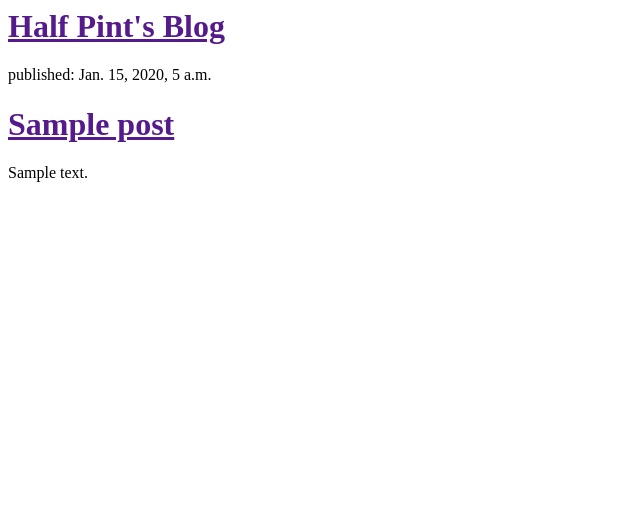
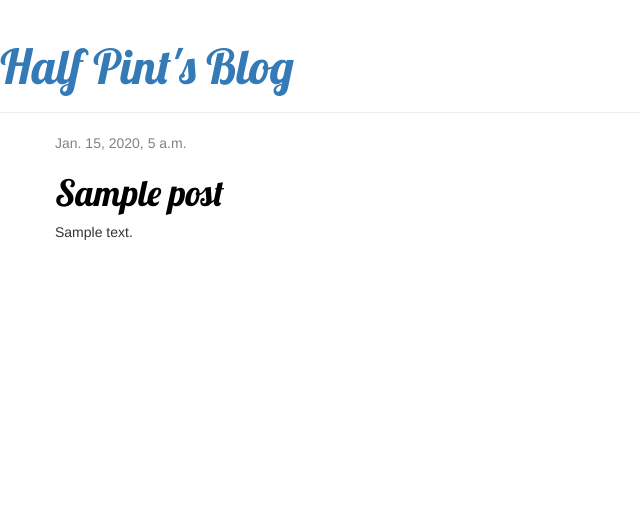
Before and after one commit to halfpint426/my-first-blog, a Django app: template blog/templates/blog/post_list.html in a window 1280 px wide. Shown: the top 512 px of the page, without its empty margins (0-640 px from the left). Run offline with Django 3.2, Linux system fonts and the light colour scheme; the template is opened without the code that fills it: values that come from a table or form of the project are taken from there, others are empty; tables that the repository leaves empty hold one stand-in row (values such as "Sample post"); some libraries are stand-ins or nearby versions.

Commit message:
Added view and template for detailed blog post as well as CSS for the site.

```diff
--- /dev/null
+++ b/blog/static/css/blog.css
@@ -0,0 +1,42 @@
+s.page-header {
+	background-color: #FFFF00;
+	margin-top: 0;
+	padding: 20px 20 px 20 px 40px;
+}
+
+.page-header h1, .page-header h1 a, .page-header h1:visited, .page-header h1 a:active{
+	color: #fffff;
+	font-size: 36pt;
+	text-declaration: none;
+}
+
+.content {
+	margin-left: 40px;
+}
+
+h1, h2, h3, h4 {
+	font-family: 'Lobster', cursive;
+}
+
+.date {
+	color: #828282;
+}
+
+.save {
+	float: right;
+}
+
+.post-form textarea, .post-form input {
+	color: #ffffff;
+	float: right;
+	font-size: 26pt;
+	margin-right: 20px;
+}
+
+.post {
+	margin-bottom: 70px;
+}
+
+.post h1 a, .post h1a:visited {
+	color: #000000;
+}
--- /dev/null
+++ b/blog/templates/blog/base.html
@@ -0,0 +1,34 @@
+{% load staticfiles %}
+<html>
+	<head>
+		<title>Half Pint's Blog</title>
+		<link rel="stylesheet" href="//maxcdn.bootstrapcdn.com/bootstrap/3.2.0/css/bootstrap.min.css">
+		<link rel="stylesheet" href="//maxcdn.bootstrapcdn.com/bootstrap/3.2.0/css/bootstrap-theme.min.css">
+		<link rel="stylesheet" href="{% static 'css/blog.css' %}">
+		<link href="http://fonts.googleapis.com/css?family=Lobster&subset=latin,latin-ext" rel="stylesheet" type="text/css">
+	</head>
+	<body>
+		<div class="page-header">
+			<h1><a href="/">Half Pint's Blog</a></h1>
+		</div>
+
+		<div class="content container">
+			<div class="row">
+				<div class="col-md-8">
+
+				{% block content %}
+					{% for post in posts %}
+						<div class="post">
+							<div class="date">
+								{{ post.published_date }}
+							</div>
+							<h1><a href="">{{ post.title }}</a></h1>						<p>{{ post.text|linebreaks }}</p>
+						</div>
+					{% endfor %}
+				{% endblock %}
+				</div>
+			</div>
+		</div>
+	</body>
+
+</html>
--- a/blog/templates/blog/post_list.html
+++ b/blog/templates/blog/post_list.html
@@ -1,20 +1,12 @@
-<html>
-	<head>
-		<title>Half Pint's Blog</title>
-	</head>
-	<body>
-		<div>
-			<h1><a href="">Half Pint's Blog</a></h1>
-		</div>
+	{% extends 'blog/base.html' %}
 
+	{% block content %}
 		{% for post in posts %}
-			<div>
-				<p>published: {{ post.published_date }}</p>
-				<h1><a href="">{{ post.title }}</a></h1>
-				<p>{{ post.text|linebreaks }}</p>
+			<div class="post">
+				<div class="date">
+					{{ post.published_date }}
+				</div>
+				<h1><a href="{% url 'post_detail' pk=post.pk %}">{{ post.title }}</a></h1>						<p>{{ post.text|linebreaks }}</p>
 			</div>
 		{% endfor %}
-
-	</body>
-
-</html>
+	{% endblock content %}
--- a/blog/urls.py
+++ b/blog/urls.py
@@ -1,6 +1,7 @@
-from django.conf.urls import url
+from django.conf.urls import include, url
 from . import views
 
 urlpatterns = [
 	url(r'^$',views.post_list, name='post_list'),
+	url(r'^post/(?P<pk>\d+)/$', views.post_detail, name='post_detail'),
 ]
--- a/blog/views.py
+++ b/blog/views.py
@@ -1,4 +1,4 @@
-from django.shortcuts import render
+from django.shortcuts import render, get_object_or_404
 from django.utils import timezone
 from .models import Post
 
@@ -6,3 +6,6 @@ from .models import Post
 def post_list(request):
 	posts = Post.objects.filter(published_date__lte=timezone.now()).order_by('published_date')
 	return render(request, 'blog/post_list.html',{'posts':posts})
+def post_detail(request, pk):
+	post = get_object_or_404(Post, pk=pk)
+	return render(request, 'blog/post_detail.html', {'post': post})
```
Also changed, not shown: blog/templates/blog/post_detail.html (added, +13 -0 lines), 3 other files.
